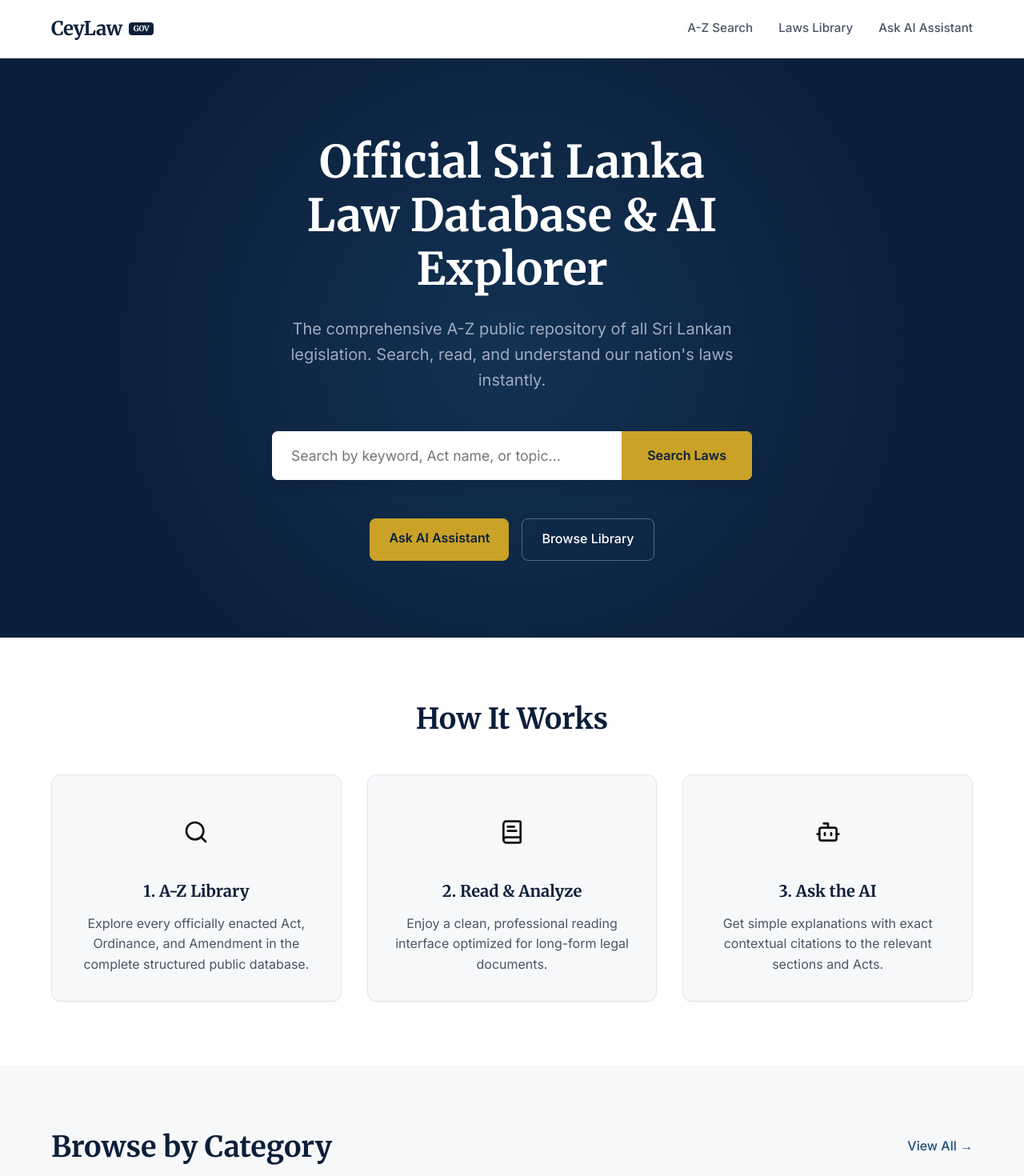
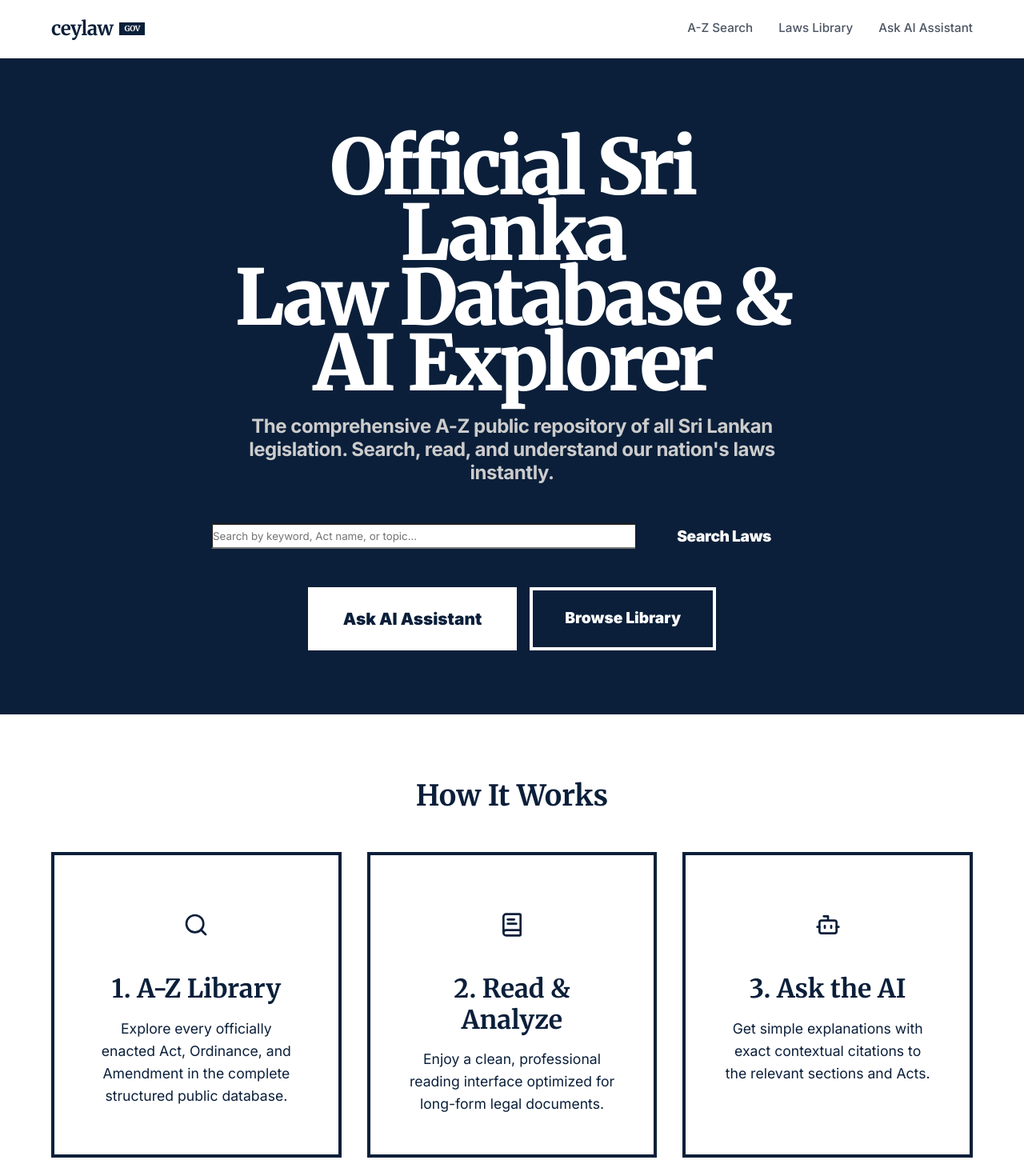
Before and after one commit to zakisheriff/CeyLaw, a Next.js app: page / in a window 1280 px wide. Shown: the top 1470 px of the page at 80% size. Built offline with nearby package versions, Linux system fonts and the light colour scheme.

Commit message:
style: adjusted typography sizes and padding to fit hero above fold

```diff
--- a/app/page.module.css
+++ b/app/page.module.css
@@ -7,21 +7,9 @@
 .heroSection {
   background-color: var(--color-primary);
   color: var(--color-surface);
-  padding: 6rem 0;
+  padding: 6rem 0 5rem 0;
   text-align: center;
   position: relative;
-  overflow: hidden;
-}
-
-.heroSection::after {
-  content: "";
-  position: absolute;
-  top: 0;
-  left: 0;
-  right: 0;
-  bottom: 0;
-  background: radial-gradient(circle at center, rgba(31, 78, 121, 0.4) 0%, transparent 70%);
-  pointer-events: none;
 }
 
 .heroContainer {
@@ -31,53 +19,50 @@
 }
 
 .heroTitle {
-  font-size: 3.5rem;
+  font-size: clamp(3rem, 8vw, 6rem);
   color: var(--color-surface);
   margin-bottom: 1.5rem;
-  line-height: 1.2;
+  line-height: 0.85;
+  letter-spacing: -0.05em;
+  font-weight: 900;
 }
 
 .heroSubtitle {
-  font-size: 1.25rem;
-  color: #A0ABC0;
+  font-size: clamp(1.2rem, 2vw, 1.5rem);
+  color: #cccccc;
   margin-bottom: 3rem;
-  line-height: 1.6;
-  max-width: 600px;
+  line-height: 1.2;
+  max-width: 800px;
   margin-inline: auto;
+  font-weight: 700;
+  letter-spacing: -0.02em;
 }
 
 .searchBox {
   display: flex;
-  max-width: 600px;
+  max-width: 800px;
   margin: 0 auto 3rem auto;
-  box-shadow: var(--shadow-lg);
-  border-radius: var(--radius-md);
-  overflow: hidden;
-  background-color: var(--color-surface);
 }
 
 .searchInput {
   flex: 1;
-  padding: 1.25rem 1.5rem;
-  font-size: 1.1rem;
-  border: none;
-  outline: none;
-  color: var(--color-text-primary);
+  border-right: none !important;
 }
 
 .searchButton {
-  background-color: var(--color-secondary);
-  color: var(--color-primary);
-  font-weight: 600;
-  font-size: 1rem;
-  padding: 0 2rem;
-  border: none;
+  background-color: var(--color-primary);
+  color: var(--color-surface);
+  font-weight: 900;
+  font-size: 1.2rem;
+  padding: 0 3rem;
+  border: 4px solid var(--color-primary);
   cursor: pointer;
-  transition: background-color 0.2s ease;
+  letter-spacing: -0.02em;
 }
 
 .searchButton:hover {
-  background-color: #e5b92e;
+  background-color: #222;
+  color: var(--color-surface);
 }
 
 .heroActions {
@@ -87,33 +72,37 @@
 }
 
 .primaryBtn {
-  background-color: var(--color-secondary);
+  background-color: var(--color-surface);
   color: var(--color-primary);
-  padding: 0.8rem 1.5rem;
-  border-radius: var(--radius-md);
-  font-weight: 600;
+  padding: 1.2rem 2.5rem;
+  font-weight: 900;
+  font-size: 1.3rem;
   display: inline-block;
-  transition: background-color 0.2s ease;
+  text-decoration: none;
+  border: 4px solid var(--color-surface);
 }
 
 .primaryBtn:hover {
-  background-color: #e5b92e;
+  background-color: transparent;
+  color: var(--color-surface);
+  opacity: 1;
 }
 
 .secondaryBtn {
   background-color: transparent;
   color: var(--color-surface);
-  border: 1px solid rgba(255,255,255,0.3);
-  padding: 0.8rem 1.5rem;
-  border-radius: var(--radius-md);
-  font-weight: 500;
+  border: 4px solid var(--color-surface);
+  padding: 1.2rem 2.5rem;
+  font-weight: 900;
+  font-size: 1.2rem;
   display: inline-block;
-  transition: all 0.2s ease;
+  text-decoration: none;
 }
 
 .secondaryBtn:hover {
-  background-color: rgba(255,255,255,0.1);
-  border-color: rgba(255,255,255,0.5);
+  background-color: var(--color-surface);
+  color: var(--color-primary);
+  opacity: 1;
 }
 
 /* Sections Common */
@@ -157,11 +146,10 @@
 
 .featureCard {
   text-align: center;
-  padding: 2rem;
-  background-color: var(--color-background);
-  border-radius: var(--radius-lg);
-  border: 1px solid var(--color-border);
-  box-shadow: var(--shadow-sm);
+  padding: 3rem;
+  background-color: var(--color-surface);
+  color: var(--color-primary);
+  border: 4px solid var(--color-primary);
 }
 
 .featureIcon {
@@ -170,12 +158,14 @@
 }
 
 .featureCard h3 {
-  font-size: 1.25rem;
+  font-size: 2rem;
   margin-bottom: 1rem;
+  color: var(--color-primary);
 }
 
 .featureCard p {
-  color: var(--color-text-secondary);
+  color: var(--color-primary);
+  font-size: 1.1rem;
 }
 
 /* Categories */
@@ -191,10 +181,11 @@
 }
 
 .categoryCard {
-  background-color: var(--color-surface);
+  background-color: var(--color-primary);
+  color: var(--color-surface);
   padding: 1.5rem;
   border-radius: var(--radius-md);
-  border: 1px solid var(--color-border);
+  border: 4px solid var(--color-primary);
   text-align: center;
   box-shadow: var(--shadow-sm);
   transition: all 0.2s ease;
@@ -208,7 +199,7 @@
 
 .categoryName {
   font-weight: 500;
-  color: var(--color-primary);
+  color: var(--color-surface);
 }
 
 /* AI Preview */
@@ -296,8 +287,8 @@
 .mockCitation {
   display: inline-flex;
   align-items: center;
-  background-color: rgba(201, 162, 39, 0.1);
-  color: #927518;
+  background-color: var(--color-primary);
+  color: var(--color-surface);
   padding: 0.5rem 1rem;
   border-radius: var(--radius-md);
   font-size: 0.85rem;
--- a/components/Navbar.tsx
+++ b/components/Navbar.tsx
@@ -17,8 +17,8 @@ export default function Navbar() {
     <header className={styles.header}>
       <div className={`container ${styles.navContainer}`}>
         <Link href="/" className={styles.logo}>
-          CeyLaw
-          <span style={{fontSize: '0.6rem', marginLeft: '8px', verticalAlign: 'middle', backgroundColor: 'var(--color-primary)', color: 'white', padding: '2px 6px', borderRadius: '4px'}}>GOV</span>
+          ceylaw
+          <span style={{fontSize: '0.6rem', marginLeft: '8px', verticalAlign: 'middle', backgroundColor: 'var(--color-primary)', color: 'white', padding: '2px 6px', borderRadius: '0px'}}>GOV</span>
         </Link>
 
         <nav className={styles.navLinks}>
```
